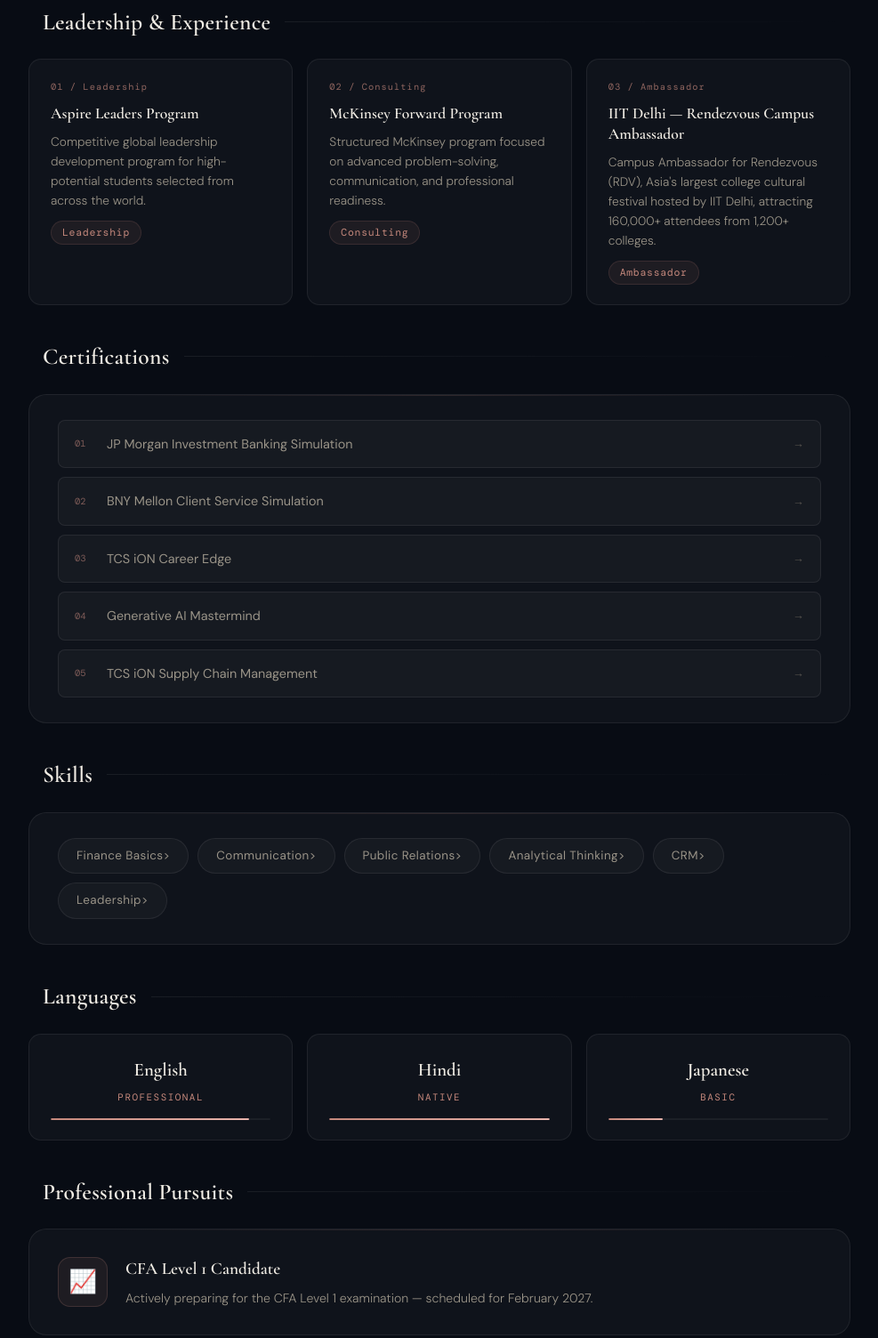
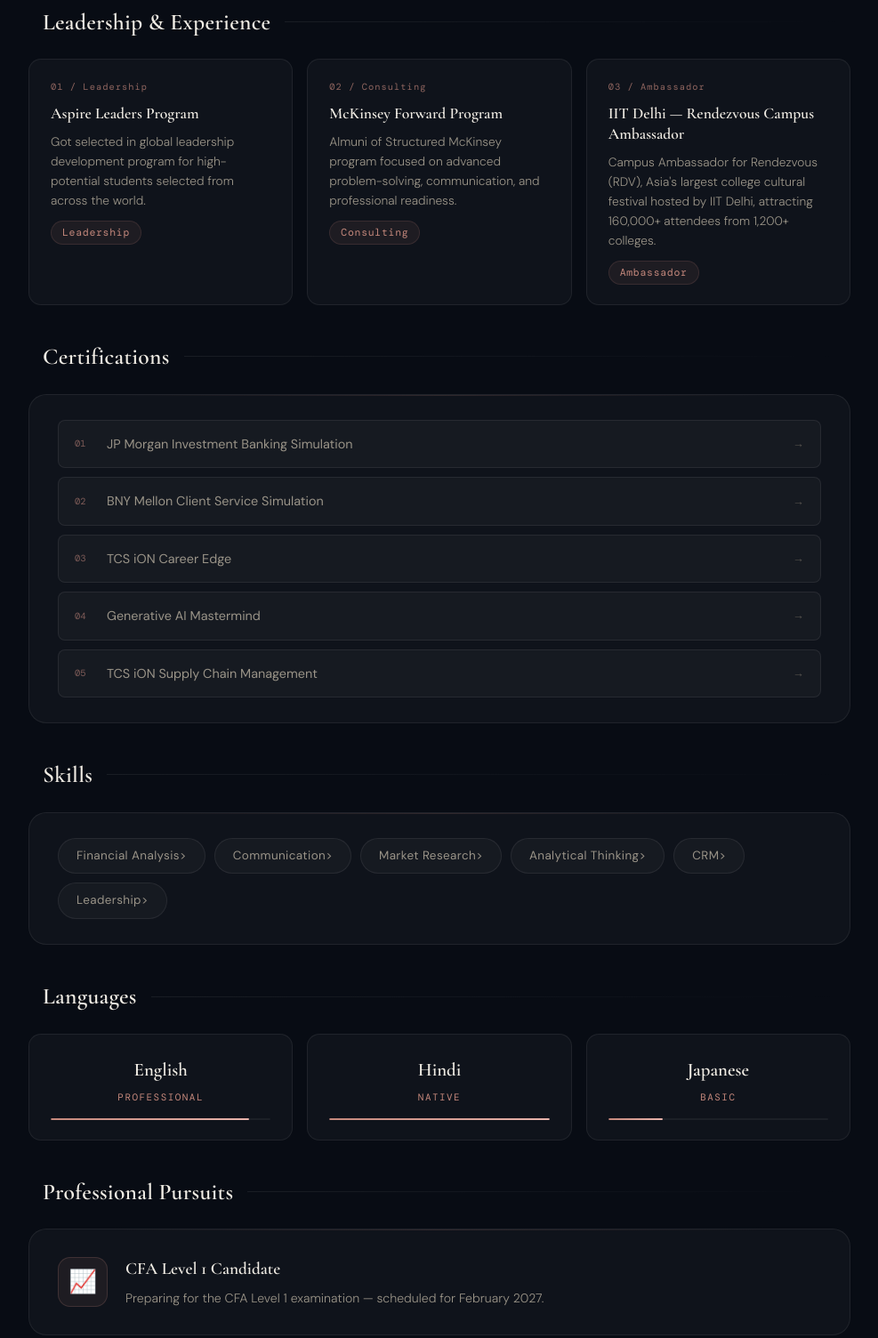
Before and after one commit to atharvshukla22/resume-website-iimb, a plain HTML site: page index.html in a window 1280 px wide. Shown: the part 1373-2877 px from the top of the page at 89% size, without its empty margins (146-1133 px from the left). Drawn offline with nearby package versions, Linux system fonts and the light colour scheme.

Commit message:
Update index.html

```diff
--- a/index.html
+++ b/index.html
@@ -76,7 +76,7 @@
     </div>
   </div>
 
-  <!-- LEADERSHIP & EXPERIENCE -->
+  <!--Highlights-->
   <div id="experience" class="section">
     <div class="section-header">
       <span class="section-label"></span>
@@ -87,13 +87,13 @@
       <div class="item-card">
         <div class="item-number">01 / Leadership</div>
         <h3>Aspire Leaders Program</h3>
-        <p>Competitive global leadership development program for high-potential students selected from across the world.</p>
+        <p> Got selected in global leadership development program for high-potential students selected from across the world.</p>
         <span class="item-tag">Leadership</span>
       </div>
       <div class="item-card">
         <div class="item-number">02 / Consulting</div>
         <h3>McKinsey Forward Program</h3>
-        <p>Structured McKinsey program focused on advanced problem-solving, communication, and professional readiness.</p>
+        <p> Almuni of Structured McKinsey program focused on advanced problem-solving, communication, and professional readiness.</p>
         <span class="item-tag">Consulting</span>
       </div>
       <div class="item-card">
@@ -152,9 +152,9 @@
     </div>
     <div class="card">
       <div class="skills-grid">
-        <span class="skill-tag">Finance Basics></span>
+        <span class="skill-tag">Financial Analysis></span>
         <span class="skill-tag">Communication></span>
-        <span class="skill-tag">Public Relations></span>
+        <span class="skill-tag">Market Research></span>
         <span class="skill-tag">Analytical Thinking></span>
         <span class="skill-tag">CRM></span>
         <span class="skill-tag">Leadership></span>
@@ -200,7 +200,7 @@
         <div class="pursuit-badge">📈</div>
         <div class="pursuit-text">
           <h3>CFA Level 1 Candidate</h3>
-          <p>Actively preparing for the CFA Level 1 examination — scheduled for February 2027.</div>
+          <p>Preparing for the CFA Level 1 examination — scheduled for February 2027.</div>
         </div>
       </div>
     </div>
```
